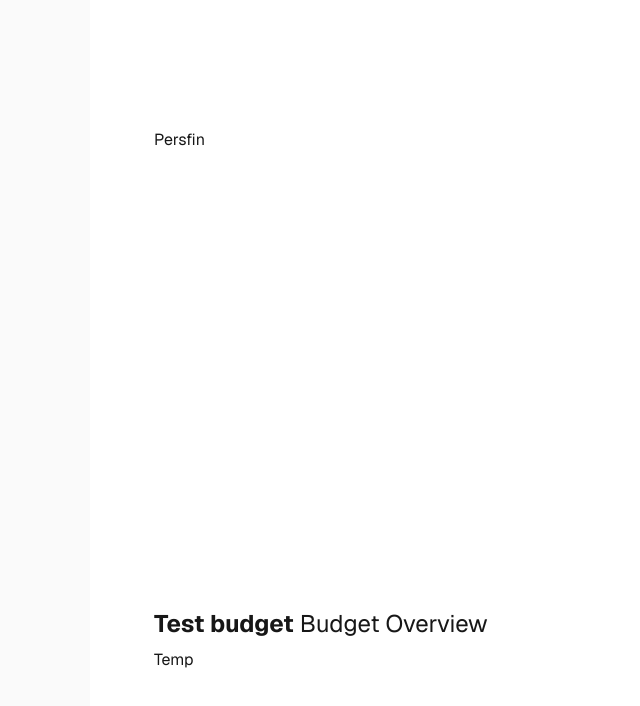
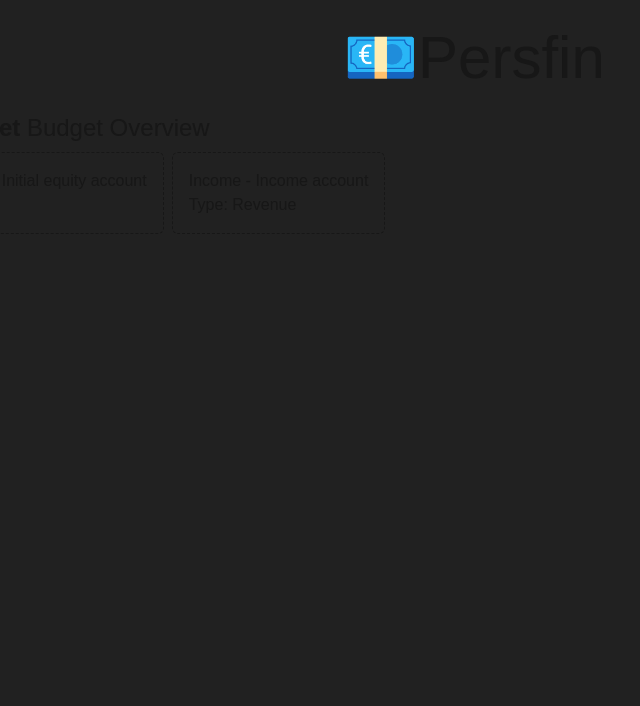
Before and after one commit to joacand/persfin, a Next.js app: page / in a window 1280 px wide. Shown: the top 706 px of the page, without its empty margins (166-806 px from the left). Built offline with nearby package versions, Linux system fonts and the light colour scheme.

Commit message:
Add some UI

```diff
--- a/app/Components/Budget.tsx
+++ b/app/Components/Budget.tsx
@@ -7,7 +7,10 @@ export default function BudgetView() {
     const [userBudget, setUserBudget] = useState<UserBudget>(
         {
             name: "Test budget",
-            accounts: [],
+            accounts: [
+                { name: "Initial equity", description: "Initial equity account", type: { type: "Equity" } },
+                { name: "Income", description: "Income account", type: { type: "Revenue" } }
+            ],
             transactions: []
         });
 
@@ -15,8 +18,16 @@ export default function BudgetView() {
 
     return (
         <div className="flex gap-2 flex-col">
-            <h1 className="text-2xl"><strong>{userBudget.name}</strong> Budget Overview</h1>
-            <p>Temp</p>
+            <h2 className="text-2xl"><strong>{userBudget.name}</strong> Budget Overview</h2>
+            {userBudget.accounts.length === 0 && <p>No accounts available.</p>}
+            <div className="flex gap-2 flex-row flex-wrap">
+                {userBudget.accounts.map((account, index) => (
+                    <div key={index} className="border border-dashed rounded-md p-4 cursor-pointer">
+                        <p>{account.name} - {account.description}</p>
+                        <p>Type: {account.type.type}</p>
+                    </div>
+                ))}
+            </div>
         </div>
     );
 }
--- /dev/null
+++ b/app/Components/Header.tsx
@@ -0,0 +1,9 @@
+"use client";
+
+export default function Header() {
+    return (
+        <header className="text-6xl p-2">
+            💶Persfin
+        </header>
+    );
+}
--- a/app/page.tsx
+++ b/app/page.tsx
@@ -1,12 +1,13 @@
 "use client";
 
 import Budget from "./Components/Budget";
+import Header from "./Components/Header";
 
 export default function Home() {
   return (
-    <div className="flex min-h-screen items-center justify-center bg-zinc-50 font-sans dark:bg-black">
-      <main className="flex min-h-screen w-full max-w-3xl flex-col items-center justify-between py-32 px-16 bg-white dark:bg-black sm:items-start">
-        <p>Persfin</p>
+    <div className="flex flex-col items-center p-5 gap-4 w-full h-screen bg-[#212121]">
+      <Header />
+      <main className="flex flex-col justify-between px-8 gap-4 w-full max-w-[1600px] rounded-md">
         <Budget />
       </main>
     </div>
```
